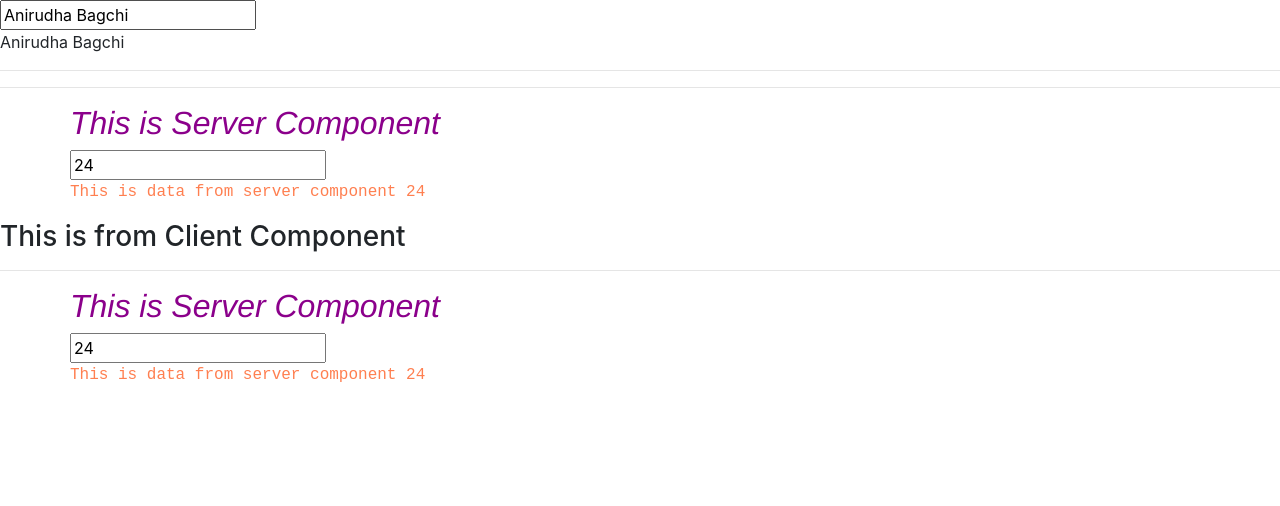
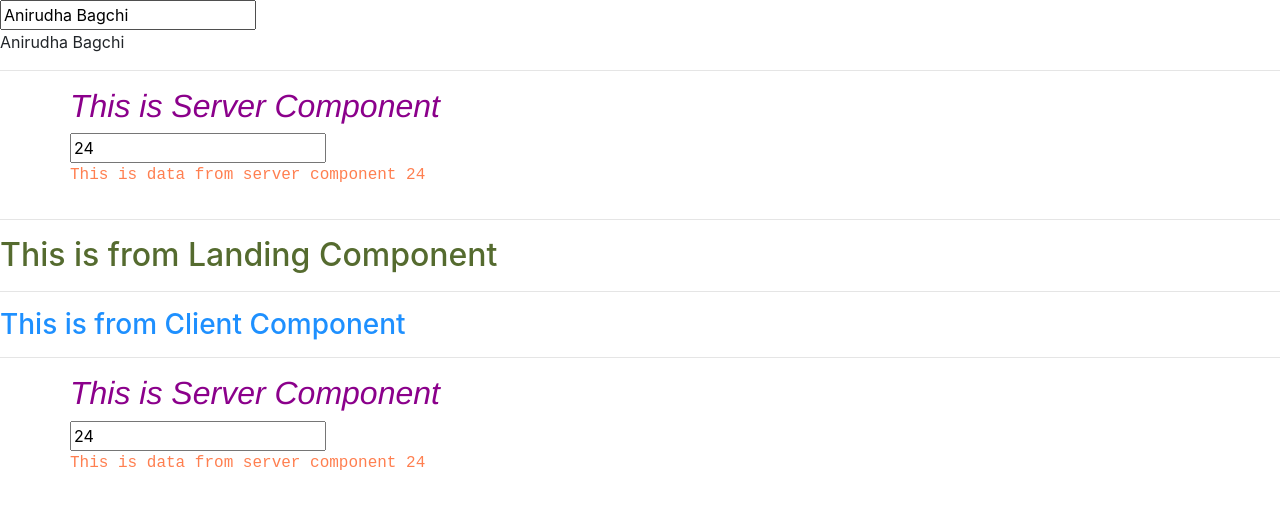
Before and after one commit to RayanGithub/Angular, an Angular app in the folder First-App/: page / in a window 1280 px wide. Shown: the top 506 px of the page. Built offline with nearby package versions, Linux system fonts and the light colour scheme.

Commit message:
new landing component created

```diff
--- a/First-App/src/app/app.component.html
+++ b/First-App/src/app/app.component.html
@@ -1,5 +1,5 @@
 <input type="text" [(ngModel)]="Name">
 <p>{{Name}}</p>
-<hr>
 <app-server></app-server>
+<app-landing></app-landing>
 <app-client></app-client>
--- a/First-App/src/app/app.module.ts
+++ b/First-App/src/app/app.module.ts
@@ -5,11 +5,13 @@ import { FormsModule } from '@angular/forms';
 import { AppComponent } from './app.component';
 import { ServerComponent } from './server/server.component';
 import { ClientComponent } from './client/client.component';
+import { LandingComponent } from './landing/landing.component';
 @NgModule({
   declarations: [
     AppComponent,
     ServerComponent,
-    ClientComponent
+    ClientComponent,
+    LandingComponent
   ],
   imports: [
     BrowserModule,
--- a/First-App/src/app/client/client.component.css
+++ b/First-App/src/app/client/client.component.css
@@ -0,0 +1,3 @@
+h3 {
+    color: dodgerblue
+}
--- /dev/null
+++ b/First-App/src/app/landing/landing.component.css
@@ -0,0 +1,3 @@
+h2 {
+    color: darkolivegreen
+}
--- /dev/null
+++ b/First-App/src/app/landing/landing.component.html
@@ -0,0 +1,2 @@
+<h2>This is from Landing Component</h2>
+<hr>
--- /dev/null
+++ b/First-App/src/app/landing/landing.component.ts
@@ -0,0 +1,10 @@
+import { Component } from '@angular/core';
+
+@Component({
+    selector : 'app-landing',
+    templateUrl : './landing.component.html',
+    styleUrls : ['./landing.component.css']
+})
+export class LandingComponent{
+
+}
--- a/First-App/src/app/server/server.component.html
+++ b/First-App/src/app/server/server.component.html
@@ -8,3 +8,4 @@
         </div>
     </div>
 </div>
+<hr>
```
